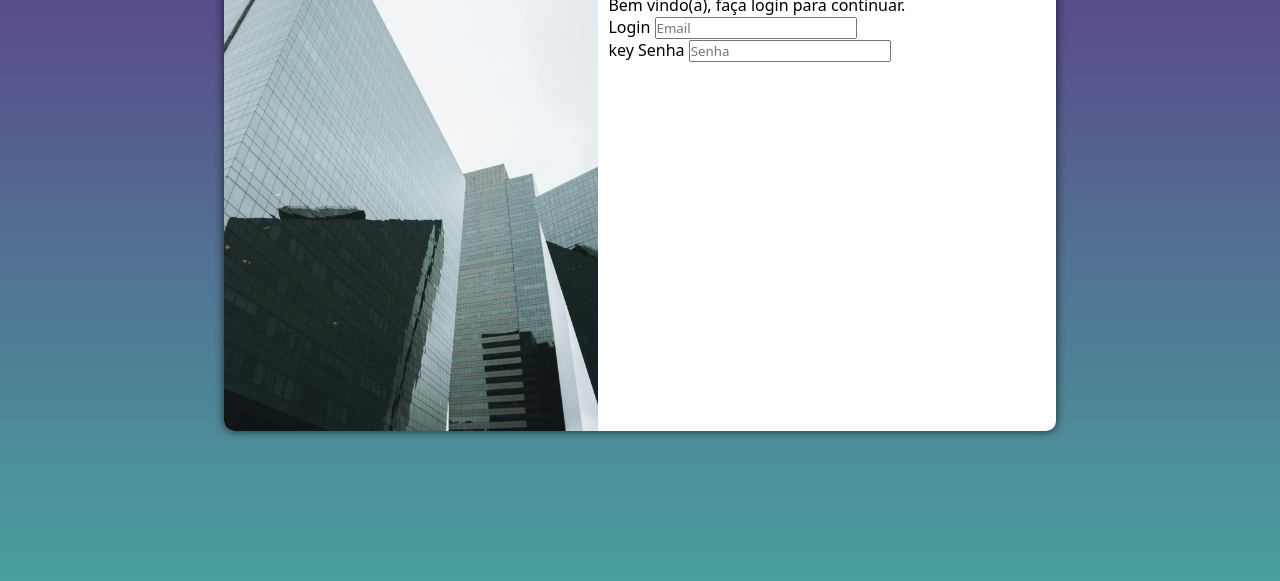
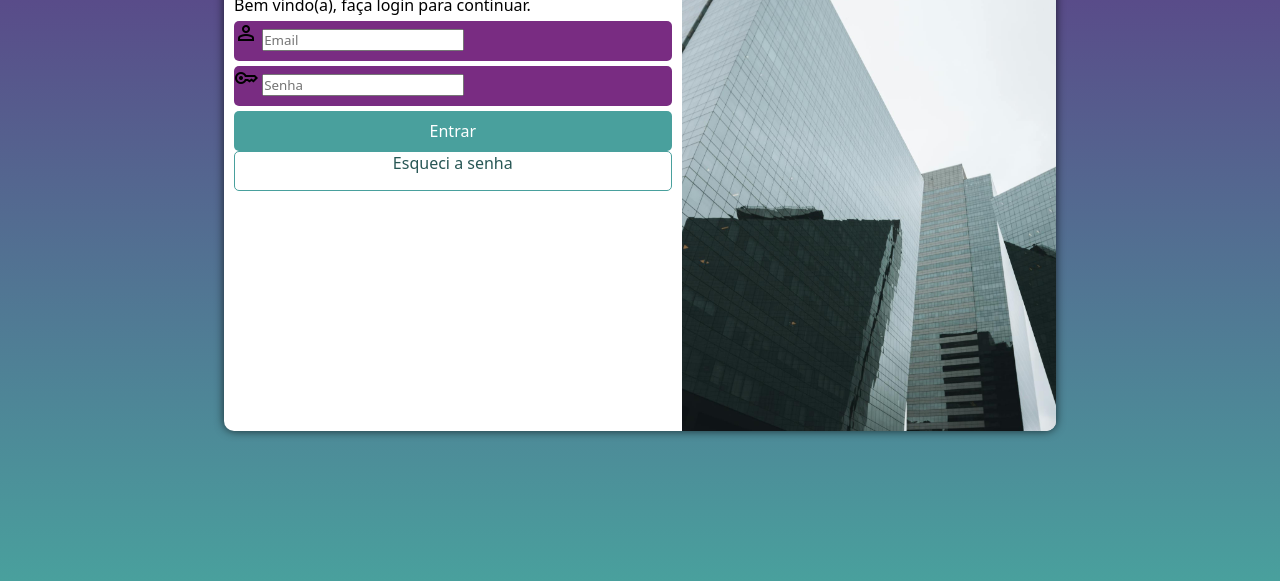
Before and after one commit to EduGntk/Tela-login-responsiva, a plain HTML site: page index.html in a window 1280 px wide. Shown: the part 219-800 px from the top of the page. Drawn offline with nearby package versions, Linux system fonts and the light colour scheme.

Commit message:
Formatação do formulario

```diff
--- a/estilos/media-query.css
+++ b/estilos/media-query.css
@@ -31,13 +31,13 @@
     }
 
     #imagem{
-        float: left;
+        float: right;
         width: 45%;
         height: 100%;
     }
 
     #formulario{
-        float: right;
+        float: left;
         width: 55%;
     }
 
--- a/estilos/style.css
+++ b/estilos/style.css
@@ -60,3 +60,46 @@ main{
 #formulario > p{
     font-size: 0.8em;
 }
+
+form > div.campo{
+    display: block;
+    background-color: #792c82;
+    width: 100%;
+    height: 40px;
+    border-radius: 5px;
+    margin: 5px 0px;
+}
+
+form > input[type=submit]{
+    display: block;
+    font-size: 1em;
+    width: 100%;
+    height: 40px;
+    background-color: #49a09d;
+    color: white;
+    border: none;
+    border-radius: 5px;
+}
+
+form > input[type=submit]:hover{
+    background-color: #2e6563;
+    cursor: pointer;
+}
+
+form > a.botao{
+    display: block;
+    text-align: center;
+    font-size: 1em;
+    text-decoration: none;
+    background-color: white;
+    color: #285755;
+    width: 100%;
+    height: 40px;
+    border-radius: 5px;
+    border: 1px solid #49a09d;
+}
+
+form > a.botao:hover{
+    background-color: #4ec7c3;
+    color: white;
+}
--- a/index.html
+++ b/index.html
@@ -4,6 +4,8 @@
     <meta charset="UTF-8">
     <meta name="viewport" content="width=device-width, initial-scale=1.0">
     <title>Login</title>
+    <link rel="stylesheet" href="https://fonts.googleapis.com/css2?family=Material+Symbols+Outlined:opsz,wght,FILL,GRAD@20..48,100..700,0..1,-50..200" />
+    <link rel="stylesheet" href="https://fonts.googleapis.com/css2?family=Material+Symbols+Outlined:opsz,wght,FILL,GRAD@20..48,100..700,0..1,-50..200" />
     <link rel="stylesheet" href="estilos/style.css">
     <link rel="stylesheet" href="estilos/media-query.css">
 </head>
@@ -18,17 +20,20 @@
                 <h1>Login</h1>
                 <p>Bem vindo(a), faça login para continuar.</p>
 
-                <form action="login.php" method="post">
+                <form action="login.php" method="post" autocomplete="on">
                     <div class="campo">
-                        <label for="ilogin">Login</label>
-                        <input type="email" name="login" id="ilogin" placeholder="Email" required>
+                        <span class="material-symbols-outlined">person</span>
+                        <label for="ilogin"></label>
+                        <input type="email" name="login" id="ilogin" placeholder="Email" required autocomplete="email">
                     </div>
 
                     <div class="campo">
                         <span class="material-symbols-outlined">key</span>
-                        <label for="isenha">Senha</label>
-                        <input type="password" name="senha" id="isenha" placeholder="Senha" required>
+                        <label for="isenha"></label>
+                        <input type="password" name="senha" id="isenha" placeholder="Senha" required autocomplete="current-password" minlength="8">
                     </div>
+                    <input type="submit" value="Entrar">
+                    <a href="#" class="botao">Esqueci a senha</a>
                 </form>
             </div>
         </section>
```
